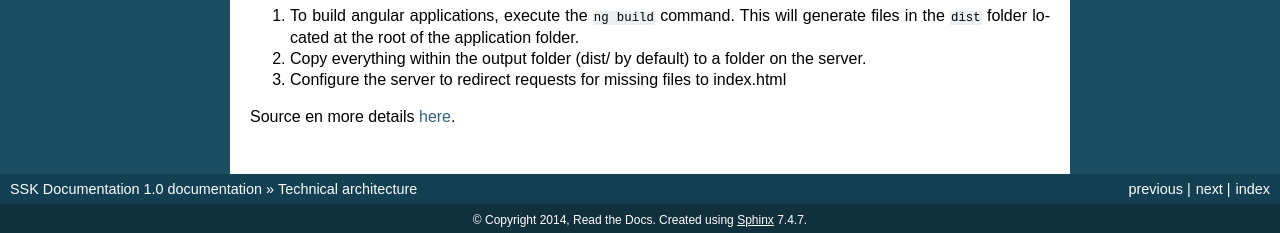
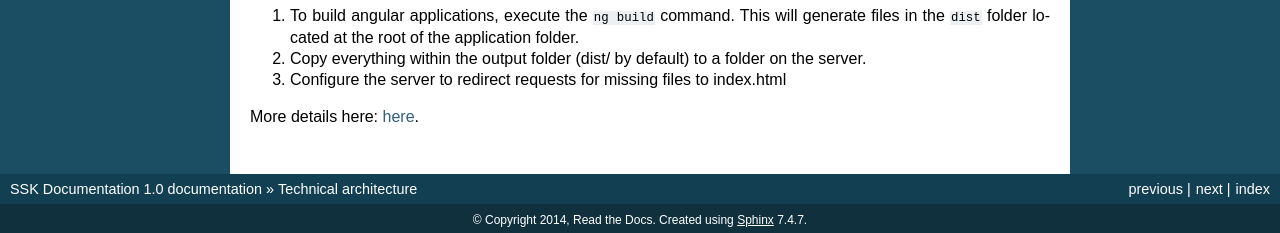
Before and after one commit to ParthenosWP4/SSK, a Sphinx documentation site: the page built from doc/3_deploy.rst, in a window 1280 px wide and 900 px high, scrolled down 3506 px. Shown: the part 664-897 px from the top of the window. Built offline with Sphinx 7.4.7, drawn with Linux system fonts in a browser that asks for light colours.

Commit message:
Update 3_deploy.rst

```diff
--- a/doc/3_deploy.rst
+++ b/doc/3_deploy.rst
@@ -163,8 +163,7 @@ The steps to follow are:
 2. Copy everything within the output folder (dist/ by default) to a folder on the server.
 3. Configure the server to redirect requests for missing files to index.html
 
-
-Source en more details |angulardeployment|.
+More details here: |angulardeployment|.
 
 
 .. |image0| image:: img/techArch.png
```
